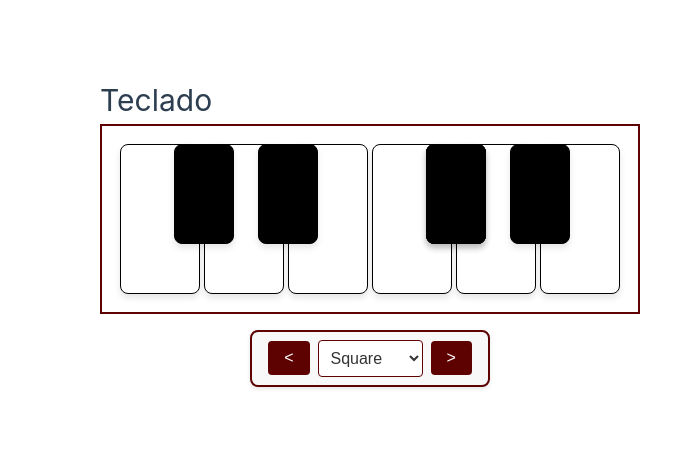
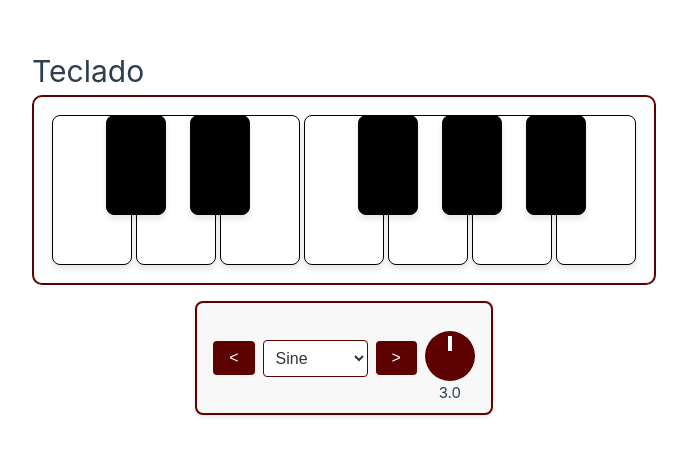
Before and after one commit to FedeSca001/Oscilador, a Vue app: page / in a window 1280 px wide. Shown: the part 161-616 px from the top of the page, without its empty margins (0-687 px from the left). Built offline with nearby package versions, Linux system fonts and the light colour scheme.

Commit message:
reformas

```diff
--- /dev/null
+++ b/src/components/SelectGain.vue
@@ -0,0 +1,72 @@
+<script setup>
+import { useFrecuenciaStore } from '../stores/frecuencia'
+import { ref, onMounted, onUnmounted } from 'vue'
+
+const frecuenciaStore = useFrecuenciaStore()
+
+let startY = 0
+let startGain = 0
+
+const startDrag = (event) => {
+  startY = event.clientY
+  startGain = frecuenciaStore.ganancia
+  document.addEventListener('mousemove', onDrag)
+  document.addEventListener('mouseup', stopDrag)
+}
+
+const onDrag = (event) => {
+  const deltaY = startY - event.clientY
+  const newGain = Math.min(Math.max(startGain + deltaY / 100, 0), 1)
+  frecuenciaStore.setGanancia(newGain)
+}
+
+const stopDrag = () => {
+  document.removeEventListener('mousemove', onDrag)
+  document.removeEventListener('mouseup', stopDrag)
+}
+
+onMounted(() => {
+  document.addEventListener('mouseup', stopDrag)
+})
+
+onUnmounted(() => {
+  document.removeEventListener('mouseup', stopDrag)
+})
+</script>
+
+<template>
+    <div class="knob-container">
+      <div class="knob" @mousedown="startDrag"></div>
+      <p>{{ (frecuenciaStore.ganancia * 10).toFixed(1) }}</p>
+    </div>
+  </template>
+
+<style scoped>
+.knob-container {
+  display: flex;
+  flex-direction: column;
+  justify-content: center;
+  align-items: center;
+  margin-top: 20px;
+}
+
+.knob {
+  width: 50px;
+  height: 50px;
+  background-color: #5e0101;
+  border-radius: 50%;
+  position: relative;
+  cursor: pointer;
+}
+
+.knob::after {
+  content: '';
+  position: absolute;
+  top: 5px;
+  left: 50%;
+  width: 4px;
+  height: 15px;
+  background-color: #fff;
+  transform: translateX(-50%);
+}
+</style>
--- a/src/components/Taclado.vue
+++ b/src/components/Taclado.vue
@@ -2,6 +2,7 @@
 import { useFrecuenciaStore } from '../stores/frecuencia'
 import { ref } from 'vue'
 import Tecla from './Tecla.vue'
+import SelectGain from './SelectGain.vue'
 
 const frecuenciaStore = useFrecuenciaStore()
 const freq = ref(frecuenciaStore.octava)
@@ -19,10 +20,8 @@ const changeOscillatorType = () => {
     @mousedown="frecuenciaStore.startOscillator(frecuencia.frecuencia)"
     @mouseup="frecuenciaStore.stopOscillator(frecuencia.frecuencia)"
     @mouseleave="frecuenciaStore.stopOscillator(frecuencia.frecuencia)">
-      <Tecla v-if="frecuencia.nota.length < 3" class="nota-normal"
-        :prop="frecuencia.frecuencia">{{ frecuencia.nota }}</Tecla>
-      <Tecla v-else class="nota-sostenida"
-        :prop="frecuencia.frecuencia"/>
+      <Tecla v-if="frecuencia.nota.length < 4" class="nota-normal"/>
+      <Tecla v-else class="nota-sostenida"/>
     </li>
   </ul>
   <div class="select-octava">
@@ -34,6 +33,7 @@ const changeOscillatorType = () => {
       <option value="triangle">Triangle</option>
     </select>
     <button class="subir-octava" @click="frecuenciaStore.incrementOctava">></button>
+    <SelectGain/>
   </div>
 </template>
 
@@ -47,6 +47,7 @@ const changeOscillatorType = () => {
   margin: auto;
   padding: 1rem;
   border: 2px solid #5e0101;
+  border-radius: 10px;
 }
 
 .nota-individual {
--- a/src/components/Tecla.vue
+++ b/src/components/Tecla.vue
@@ -1,16 +1,5 @@
 <script setup>
-import { defineProps } from 'vue';
-import { useFrecuenciaStore } from '../stores/frecuencia';
 
-const props = defineProps({
-  prop: {
-    type: Number,
-    required: true
-  }
-});
-
-const frecuenciaStore = useFrecuenciaStore();
-const { startOscillator, stopOscillator } = frecuenciaStore;
 </script>
 
 <template>
--- a/src/stores/frecuencia.js
+++ b/src/stores/frecuencia.js
@@ -2,10 +2,10 @@ import { defineStore } from 'pinia';
 import { ref } from 'vue'
 
 export const useFrecuenciaStore = defineStore('frecuencia', () => {
-  let ganancia = ref(0.5);
-  let osciladorType = ref('square');
-  let audioCtx = null; // Inicializamos audioCtx fuera de las funciones para reutilizarlo
-  let osciladores = {}; // Mapa para almacenar osciladores por frecuencia
+  let ganancia = ref(0.3);
+  let osciladorType = ref('sine');
+  let audioCtx = null;
+  let osciladores = {};
   let setOctava = ref(3);
 
   const startOscillator = (nota) => {
@@ -16,7 +16,6 @@ export const useFrecuenciaStore = defineStore('frecuencia', () => {
     const frecuencia = nota * setOctava.value;
 
     if (osciladores[frecuencia]) {
-      console.warn(`El oscilador con la frecuencia ${frecuencia} ya está en ejecución.`);
       return;
     }
 
@@ -81,6 +80,9 @@ export const useFrecuenciaStore = defineStore('frecuencia', () => {
   const setOscilatorType = (inputString) => {
     osciladorType.value = inputString;
   }
+  const setGanancia = (gain)=>{
+    ganancia.value = gain
+  }
 
   return {
     ganancia,
@@ -90,6 +92,7 @@ export const useFrecuenciaStore = defineStore('frecuencia', () => {
     incrementOctava,
     decrementOctava,
     setOscilatorType,
+    setGanancia,
     osciladorType
   };
 });
```
